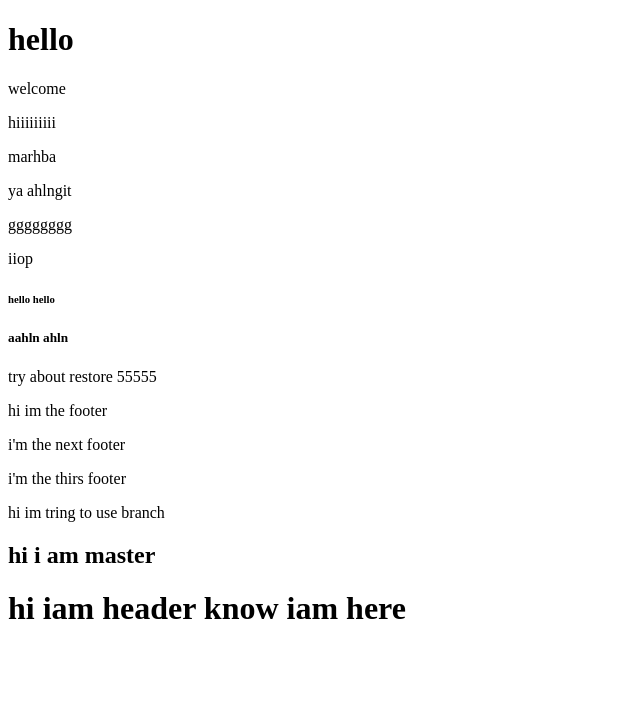
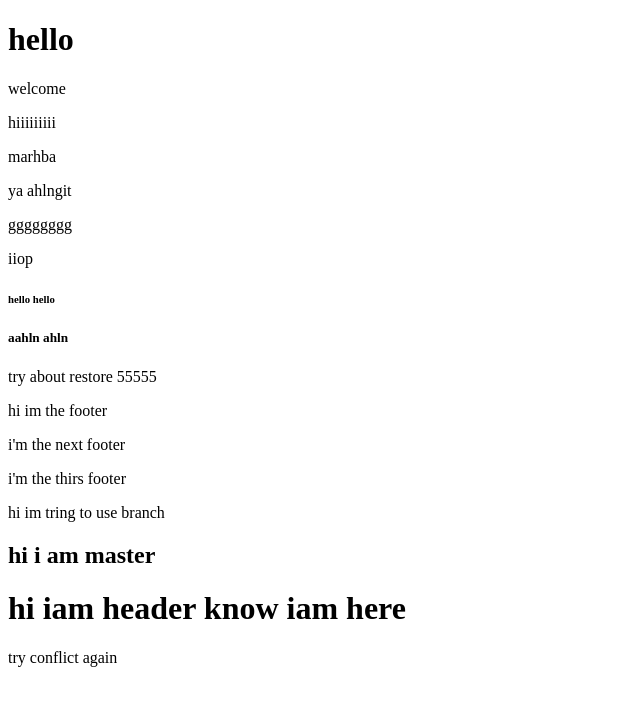
Before and after one commit to Fatimau0/git-learn, a plain HTML site: page index.html in a window 1280 px wide. Shown: the whole page, without its empty margins (0-640 px from the left). Drawn offline with Linux system fonts and the light colour scheme.

Commit message:
try header conflict

```diff
--- a/index.html
+++ b/index.html
@@ -24,5 +24,6 @@
 
     <h2>hi i am master</h2>
     <h1>hi iam header know iam here</h1>
+    <p>try conflict again</p>
   </body>
 </html>
```
